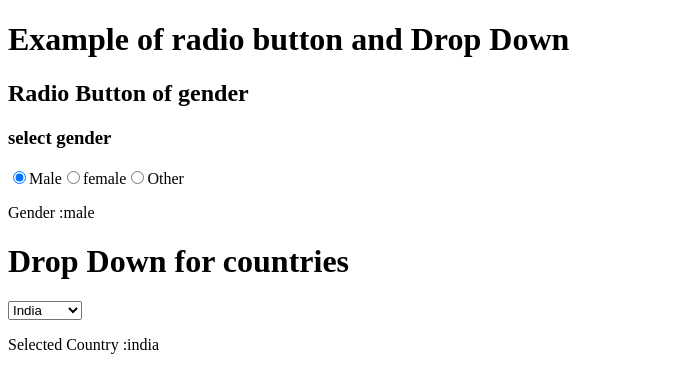
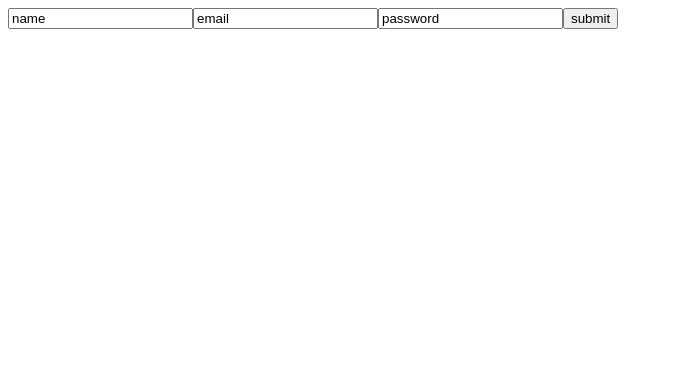
Before and after one commit to Jeebanjyotibiswal/React-learning, a React (Vite) app: page / in a window 1280 px wide. Shown: the top 392 px of the page, without its empty margins (0-673 px from the left). Built offline with nearby package versions, Linux system fonts and the light colour scheme.

Commit message:
useformStatus hook

```diff
--- a/src/App.jsx
+++ b/src/App.jsx
@@ -1,48 +1,18 @@
-import React from 'react';
-import {useState} from 'react';
-function App(){
-  const [gender,setGender] = useState('male');
-  const [country,setCountry]=useState("india")
-  return(
-    <div>
-      <h1> Example of radio button and Drop Down</h1>
-      <h2>Radio Button of gender</h2>
-      <h3>select gender</h3>
-      <label >
-        <input type="radio"
-        name='gender' value="male" checked={gender==="male"}
-        onChange={(e)=>setGender(e.target.value)}
-        />
-        Male
-      </label>
-         <label >
-        <input type="radio"
-        name='gender' value="female" checked={gender==="female"}
-        onChange={(e)=>setGender(e.target.value)}
-        />
-        female
-      </label>
-         <label >
-        <input type="radio"
-        name='gender' value="other" checked={gender==="other"}
-        onChange={(e)=>setGender(e.target.value)}
-        />
+import React from 'react'
+import SubmitBtn from './SubmitBtn'
 
-        Other
-      </label>
-       <p>Gender :{gender}</p>
+function App() {
+  const handleSubmit = async () => {
+    await new Promise((resolve) => setTimeout(resolve, 2000));
+    console.log("form Submited")
+  }
+  return (
+    <div><form action={handleSubmit}>
+      <SubmitBtn/>
+    </form>
 
-       <h1>Drop Down for countries</h1>
-       <select value={country} onChange={(e)=>setCountry(e.target.value)}>
-        <option value="india">India</option>
-        <option value="Pakistan">Pakistan</option>
-        <option value="UK">UK</option>
-        <option value="USA">USA</option>
-        <option value="Brazil">Brazil</option>
-
-       </select>
-       <p>Selected Country :{country}</p>
     </div>
   )
 }
-export default App;
+
+export default App
--- /dev/null
+++ b/src/SubmitBtn.jsx
@@ -0,0 +1,16 @@
+import React from 'react'
+import { useFormStatus } from 'react-dom'
+
+function SubmitBtn() {
+    const {pending}=useFormStatus();
+  return (
+    <div>
+        <input tytpe="text" placeholder='enter your name' value="name"/>
+        <input tytpe="text" placeholder='enter your email' value="email"/>
+        <input tytpe="password" placeholder='enter your name' value="password"/>
+        <button disabled={pending}>{pending?"submiting...":"submit"}</button>
+    </div>
+  )
+}
+
+export default SubmitBtn
```
